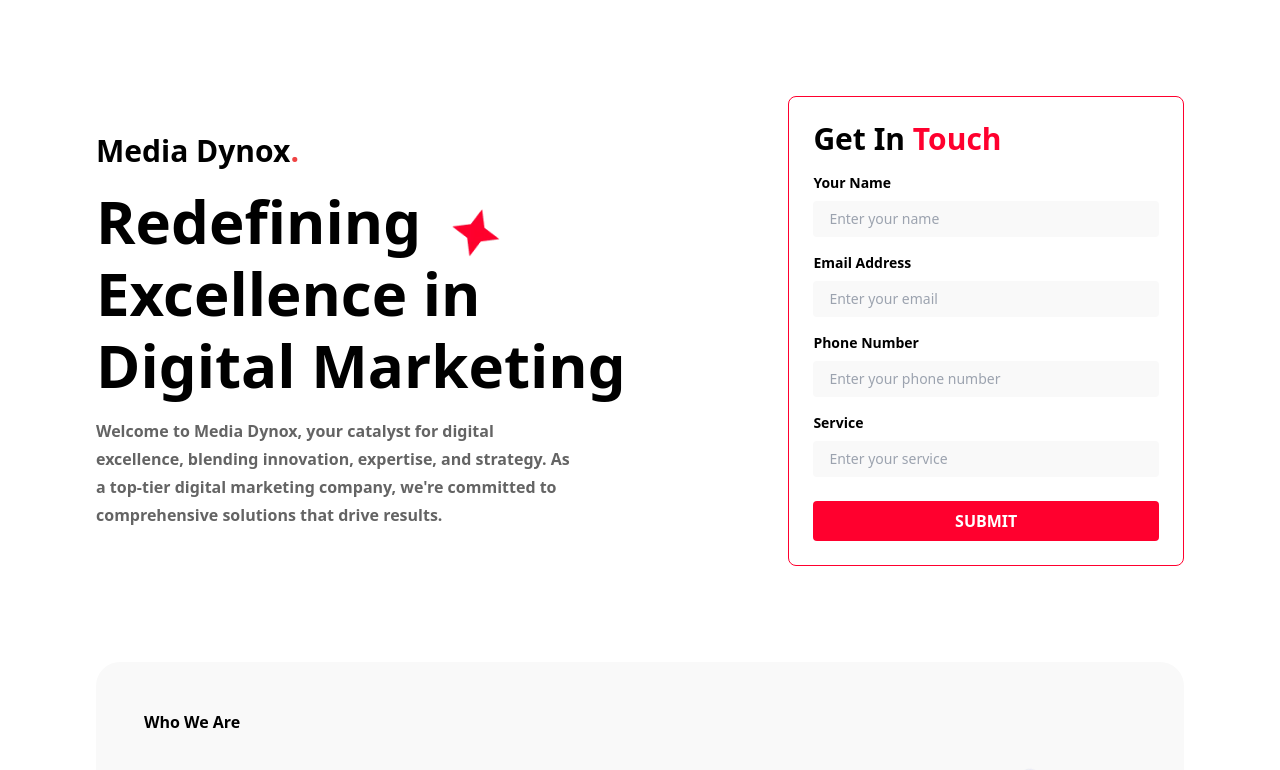
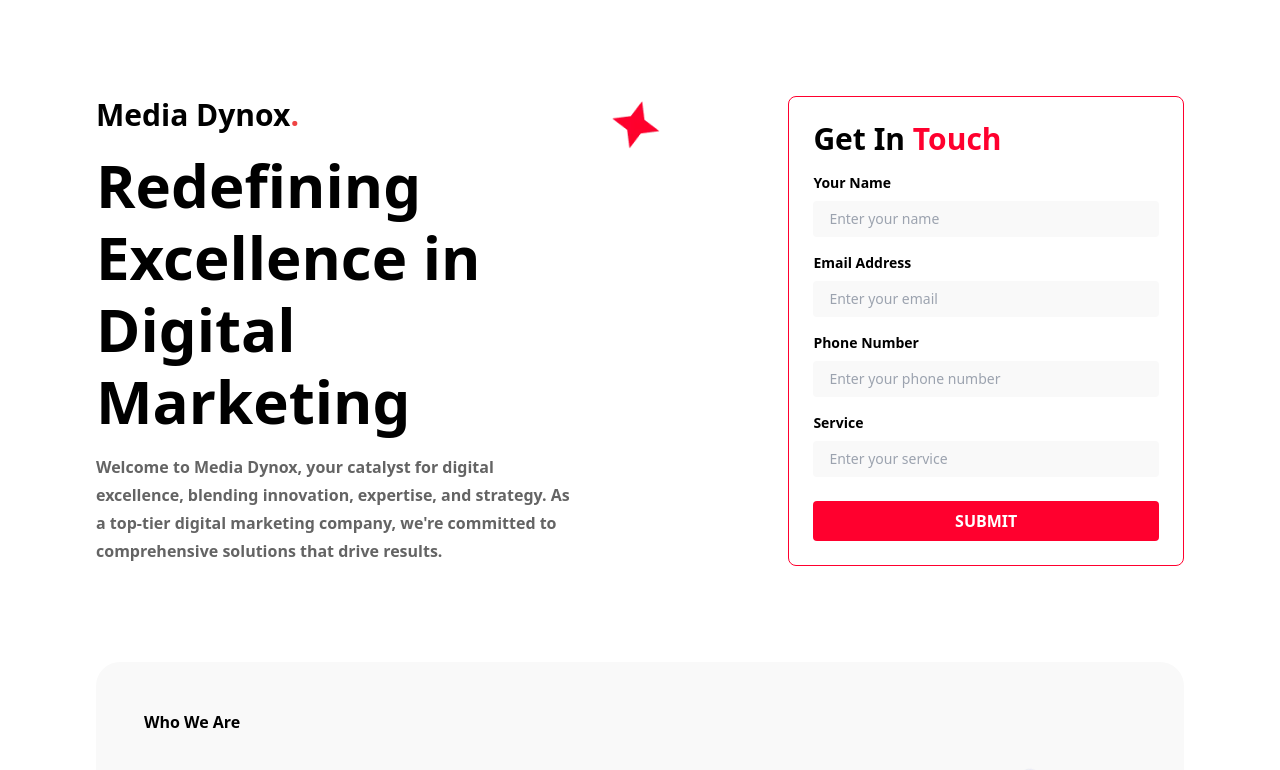
Before and after one commit to rkcoola792/landing-page, a React (Vite) app: page / in a window 1280 px wide. Shown: the top 770 px of the page. Built offline with nearby package versions, Linux system fonts and the light colour scheme.

Commit message:
designed fixed

```diff
--- a/src/App.jsx
+++ b/src/App.jsx
@@ -3,7 +3,7 @@
 import "./App.css";
 import { createBrowserRouter, RouterProvider, Outlet } from "react-router-dom";
 import LandingPage1 from "./LandingPage1/LandingPage1";
-import Page2 from "./Page2/Page2";
+// import Page2 from "./Page2/Page2";
 function App() {
   const router = createBrowserRouter([
     {
@@ -11,11 +11,7 @@ function App() {
       element: <LandingPage1></LandingPage1>,
 
     },
-    {
-      path: "/page2",
-      element: <Page2/>
 
-    },
 
   ]);
 
--- a/src/LandingPage1/FAQ.jsx
+++ b/src/LandingPage1/FAQ.jsx
@@ -2,7 +2,7 @@ import React, { useState } from "react";
 import { FiChevronDown } from "react-icons/fi";
 import { motion } from "framer-motion";
 
-const FAQ = () => {
+const FAQ = ({question1,question2,question3,question4,answer1,answer2,answer3,answer4}) => {
   return (
     <div className=" py-6 sm:py-12 sm:p-8">
       <div className="mx-auto">
--- a/src/LandingPage1/Hero.jsx
+++ b/src/LandingPage1/Hero.jsx
@@ -1,18 +1,18 @@
 import React from 'react'
 import Form from './Form'
 
-const Hero = () => {
+const Hero = ({heading}) => {
   return (
 
 <div className=''>
-<div className=' flex flex-col justify-center items-center text-center md:flex-row md:justify-between md:text-left md:items-center py-12 md:py-24  '>
+<div className=' flex flex-col justify-center items-center text-center md:flex-row md:justify-between md:text-left md:items-center py-12 md:py-24  gap-6 lg:gap-0 '>
       <div className='left md:w-[50%] lg:w-[70%]  flex flex-col gap-4'>
         <div className='heading font-bold text-3xl'><h2>Media Dynox<span className='text-red-500'>.</span></h2></div>
         <div className='star-subheading relative'>
-            <div className='absolute w-12 lg:right-72 md:right-12 md:top-6  top-12 hidden md:block'>
+            <div className='absolute w-12 -top-12 right-32 hidden lg:block'>
                 <img src='/Star.webp' ></img>
             </div>
-        <div className='subheading lg:text-5xl xl:text-6xl sm:text-4xl text-3xl font-semibold' style={{lineHeight:1.2}}><h1>Redefining  <br></br>Excellence in <br></br>Digital Marketing</h1></div>
+        <div className='subheading lg:text-5xl xl:text-6xl sm:text-4xl text-3xl font-semibold lg:w-[70%]' style={{lineHeight:1.2}}><h1>Redefining  Excellence in Digital Marketing</h1></div>
         </div>
         <div className='description text-base md:w-[70%] text-[#646464] '><p className='leading-7 font-semibold'>Welcome to Media Dynox, your catalyst for digital excellence, blending innovation, expertise, and strategy. As a top-tier digital marketing company, we're committed to comprehensive solutions that drive results.</p></div>
       </div>
--- a/src/Page2/Page2.jsx
+++ /dev/null
@@ -1,11 +0,0 @@
-import React from 'react'
-
-const Page2 = () => {
-  return (
-    <div>
-      Page2
-    </div>
-  )
-}
-
-export default Page2
```
